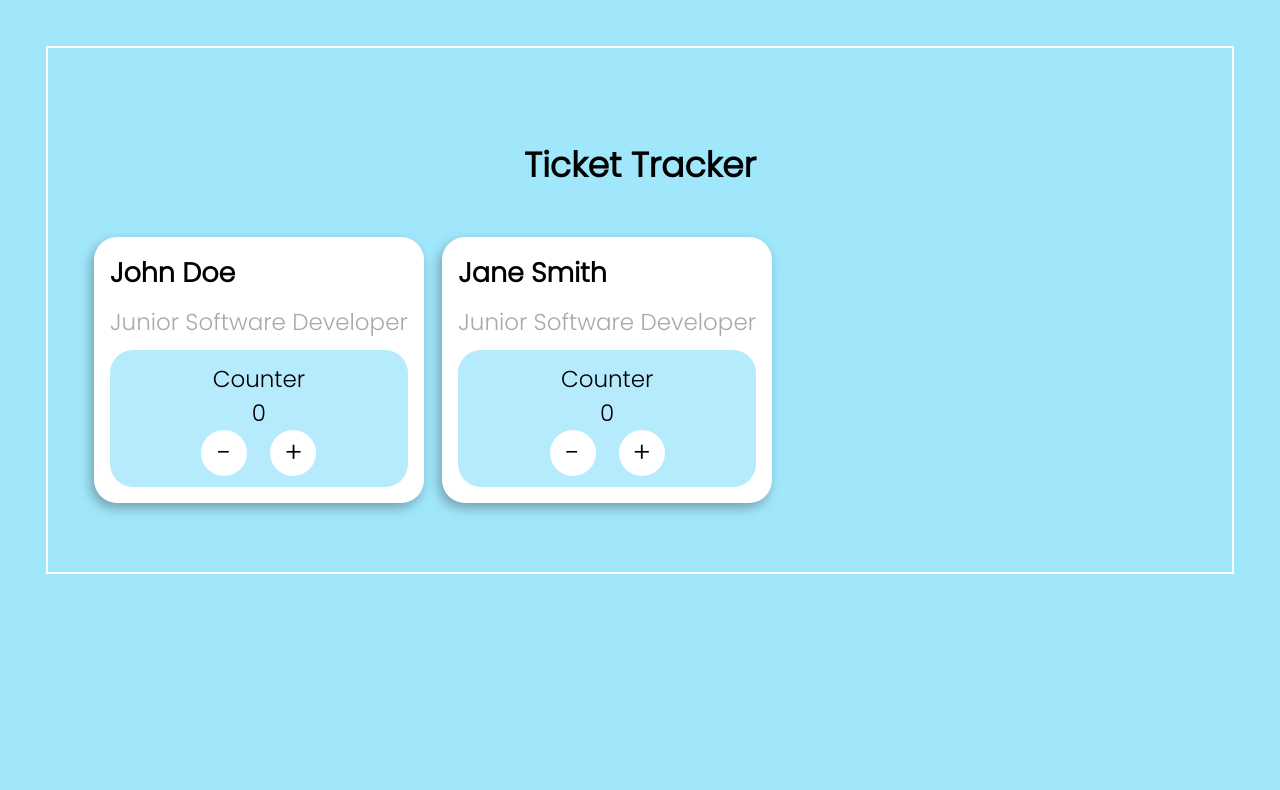
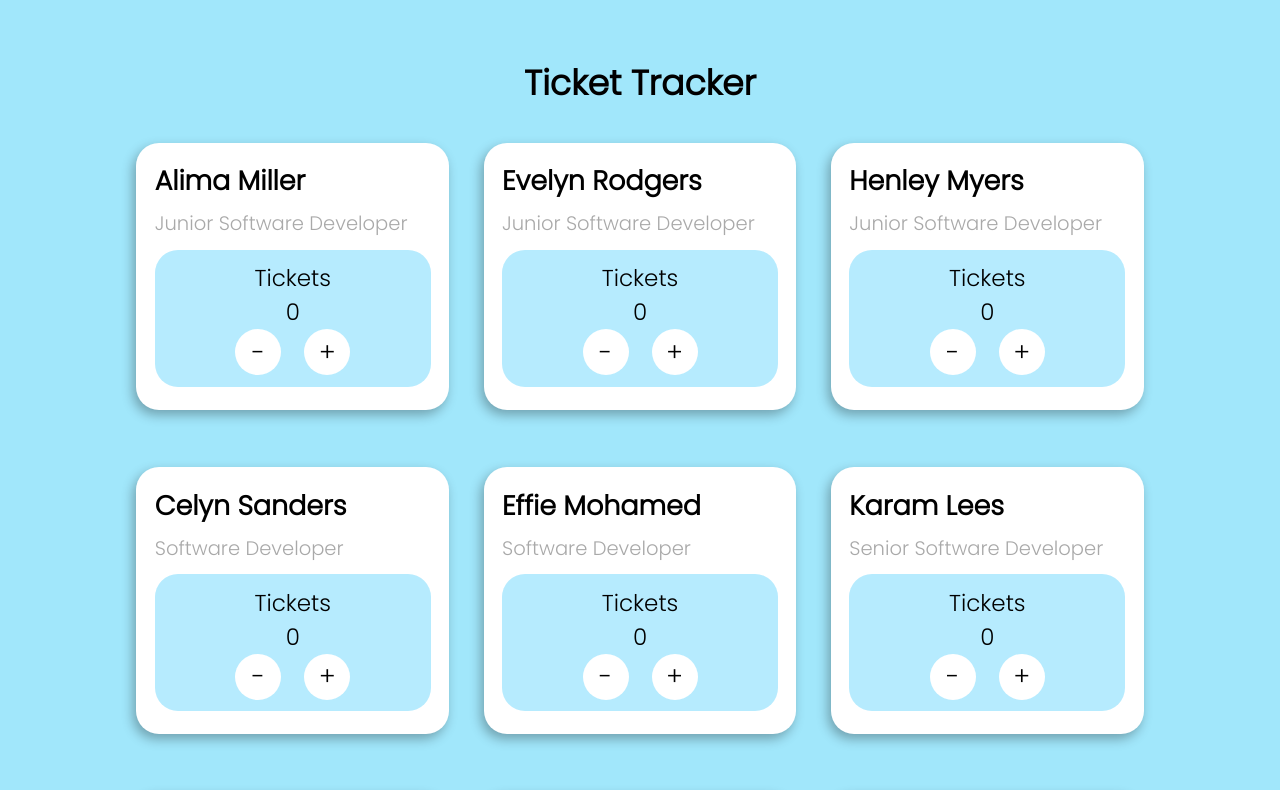
Before and after one commit to jm-go/ticket-tracker, a React (Vite) app: page / in a window 1280 px wide. Shown: the top 790 px of the page. Built offline with nearby package versions, Linux system fonts and the light colour scheme; the HTML template or start-up script is replaced by a standard one.

Commit message:
Updated styles and populated board

```diff
--- a/src/App.tsx
+++ b/src/App.tsx
@@ -1,21 +1,31 @@
-import { useState } from "react";
 //import SearchByName from "./components/SearchByName";
 //import SearchByRole from "./components/SearchByRole";
 import "./main.scss";
 import Employee from "./components/Employee/Employee";
+import team from "./data/team";
 
-function App() {
+const App = () => {
+
+//team.filter -> returns new filtered array
+// use map on new filtered array
+// if for checking search bar
+
+
 
   return (
-
     <div className="tracker">
       <h2 className="tracker__header">Ticket Tracker</h2>
       <div className="tracker__employees">
-        <Employee name="John Doe" role={"Junior Software Developer"} />
-        <Employee name="Jane Smith" role={"Junior Software Developer"} />
+        {team.map((employee) => (
+          <Employee
+            key={employee.id}
+            name={employee.name}
+            role={employee.role}
+          />
+        ))}
       </div>
     </div>
   );
-}
+};
 
 export default App;
--- a/src/components/Employee/Employee.tsx
+++ b/src/components/Employee/Employee.tsx
@@ -21,7 +21,7 @@ const Employee = ({ name, role }: EmployeeProps) => {
       <h3 className="employee__name">{name}</h3>
       <p className="employee__role">{role}</p>
       <div className="employee__counter">
-        <p>Counter</p>
+        <p>Tickets</p>
         {ticketCount}
         <div className="employee__buttons">
           <button type="button" className="employee__button" onClick={decrementCount}>
--- a/src/main.scss
+++ b/src/main.scss
@@ -9,9 +9,6 @@
 }
 
 body {
-    //width: 100%;
-    // height: 100vh;
-    // overflow: hidden;
     background-color: #a1e7fb;
 }
 
--- a/src/styles/_components.scss
+++ b/src/styles/_components.scss
@@ -2,24 +2,25 @@
 
 .employee {
     background-color: $color-white;
-    padding: 0.7rem;
+    padding: 0.8rem;
     margin-bottom: 1rem;
     border-radius: 1rem;
     box-shadow: -3px 5px 12px rgba(0, 0, 0, 0.3);
-    width: fit-content;
     display: flex;
     flex-direction: column;
-    min-width: auto;
-    min-height: auto;
+    width: 12rem;
+    height: 10rem;
 
     &__name {
         font-weight: bold;
-        margin-bottom: 0.5rem;
+        margin-bottom: 0.3rem;
     }
 
     &__role {
         color: $color-grey;
         margin-bottom: 0.5rem;
+        font-size: 0.85rem;
+        overflow: hidden;
     }
 
     &__counter {
@@ -46,7 +47,7 @@
         border: none;
         width: 2rem;
         height: 2rem;
-        font-size: 1.2rem;
+        font-size: 1.1rem;
         cursor: pointer;
     }
 }
--- a/src/styles/_layout.scss
+++ b/src/styles/_layout.scss
@@ -1,22 +1,38 @@
 @use "./variables" as *;
 
 .tracker {
-    border: 2px solid #ffffff;
     margin: 2rem;
-    padding: 2rem;
 
     &__header {
         display: flex;
         justify-content: center;
         align-self: center;
-        margin-top: 2rem;
-        margin-bottom: 2rem;
+        margin-top: 2.5rem;
+        margin-bottom: 1.5rem;
     }
 
     &__employees {
         display: flex;
         flex-direction: row;
-        gap: 0.8rem;
         flex-wrap: wrap;
+        gap: 1.5rem;
+        justify-content: center;
+        align-items: center;
     }
 }
+
+@media (max-width: $breakpoint-mobile) {
+    .tracker {
+
+        &__employees {
+            flex-direction: column;
+            gap: 0.5rem;
+            padding: 1rem;
+        }
+
+        &__employee {
+            width: 100%;
+            min-width: auto;
+        }
+    }
+}
--- a/src/styles/_variables.scss
+++ b/src/styles/_variables.scss
@@ -11,6 +11,7 @@ $color-grey: #A9A9A9;
 $color-white: #FFFFFF;
 
 /* Breakpoints for media queries */
+$breakpoint-mobile: 320px;
 $breakpoint-tablet: 768px;
 $breakpoint-laptop: 1024px;
 $breakpoint-desktop: 1440px;
```
